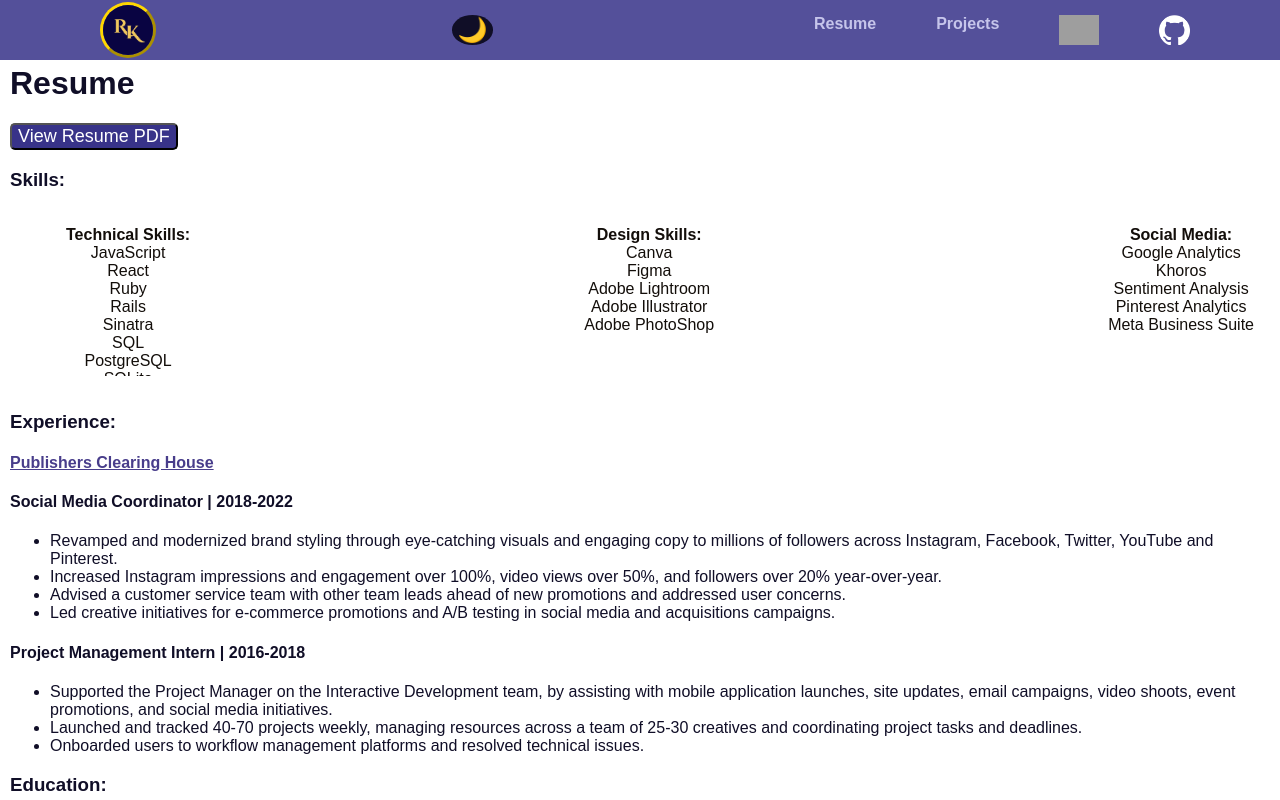
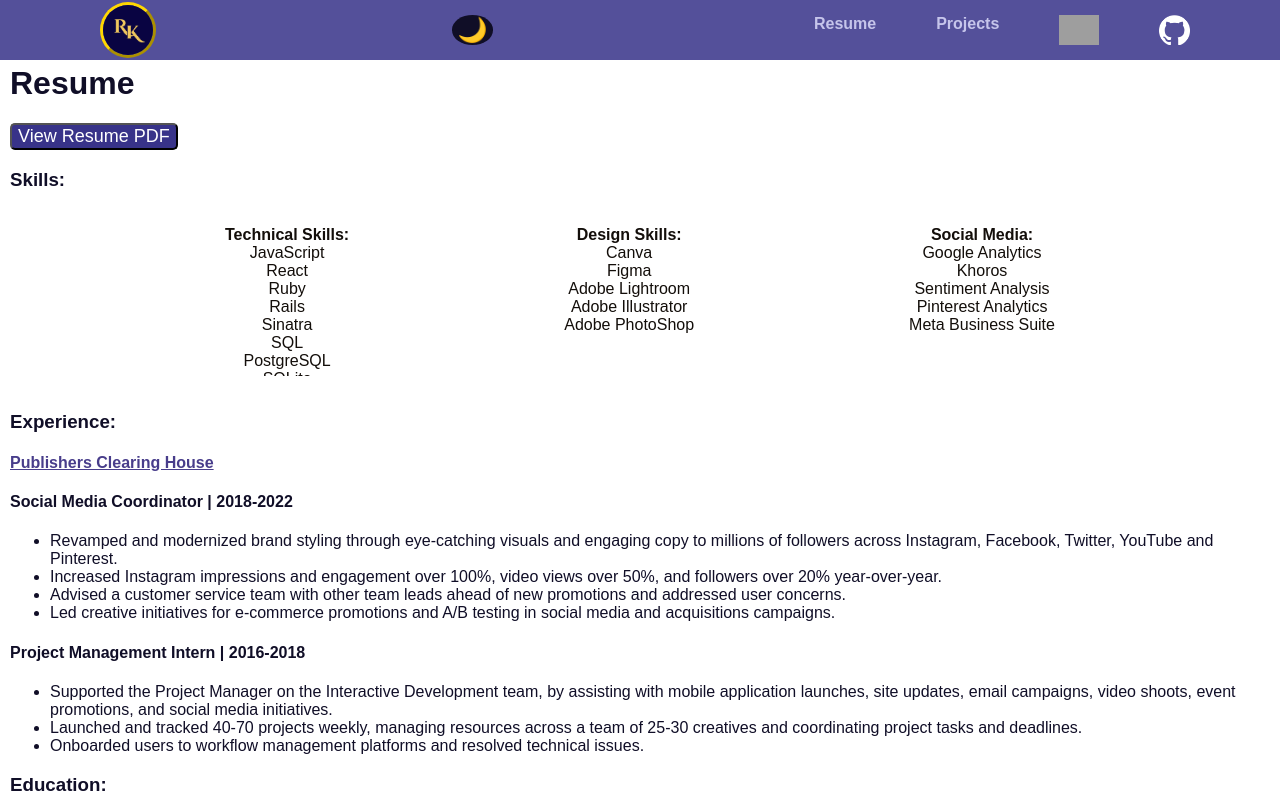
Before and after one commit to RafiaJK/portfolio, a React (Create React App) app: page /resume in a window 1280 px wide. Shown: the top 800 px of the page. Built offline with nearby package versions, Linux system fonts and the light colour scheme; grey boxes are pictures that could not be loaded.

Commit message:
reformatted skills

```diff
--- a/src/Resume.css
+++ b/src/Resume.css
@@ -1,6 +1,6 @@
 .tech-skills-list{
-    margin: 1rem;
     /* border-radius: 12px; */
+    padding-left: 0px;
     text-align: center;
     height:150px;
     list-style:none;
@@ -13,12 +13,12 @@
 
 .tech-skills-list li{
     width: auto;
+
 }
 
 .skills-blocks{
     display: flex;
-    justify-content: space-between;
-
+    justify-content:space-evenly
 }
 
 .pdf-button{
```
